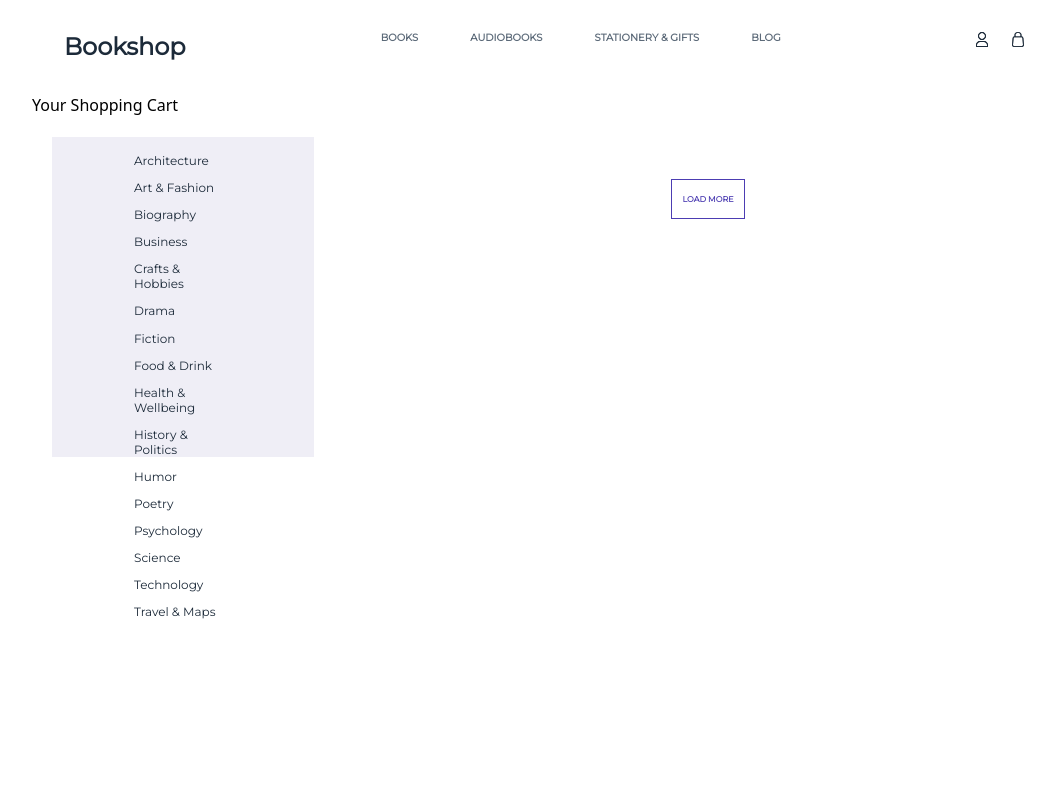
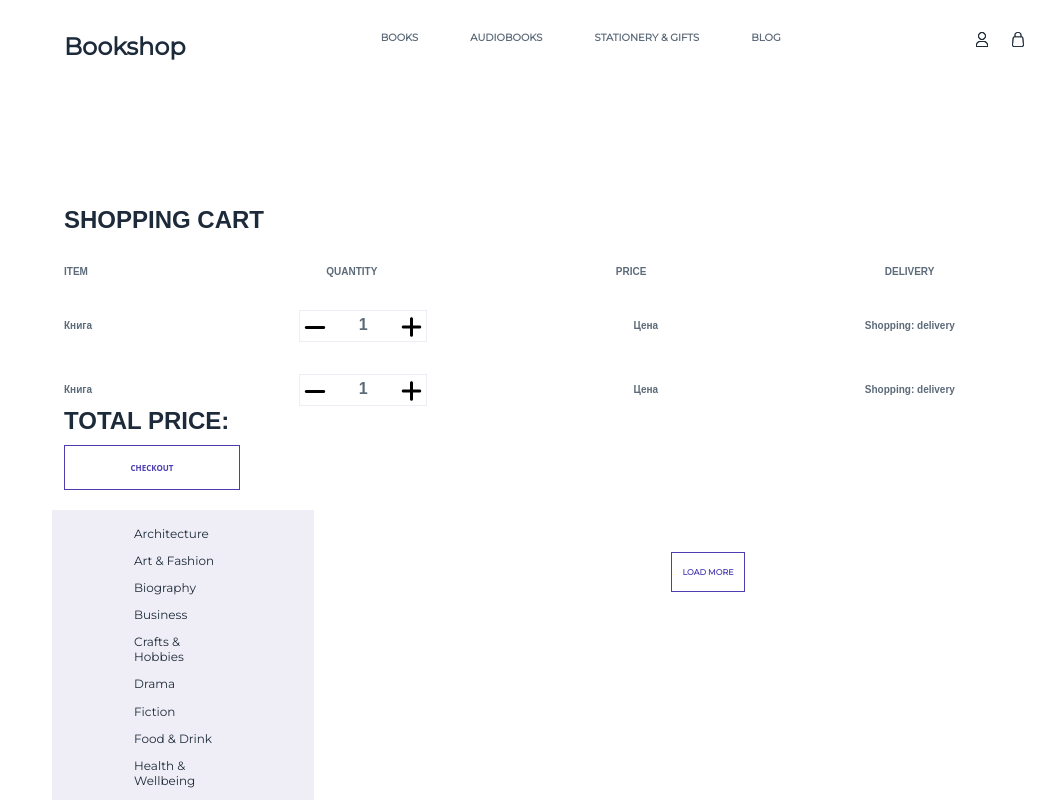
Before and after one commit to ilklmv/book-online-store, a Next.js app in the folder book-store/: page /cart in a window 1280 px wide. Shown: the top 800 px of the page, without its empty margins (96-1151 px from the left). Built offline with nearby package versions, Linux system fonts and the light colour scheme.

Commit message:
created cart page

```diff
--- /dev/null
+++ b/book-store/components/cart.module.css
@@ -0,0 +1,93 @@
+.page {
+  margin-top: 8rem;
+}
+
+.title {
+  font-family: "Montserrat;", sans-serif;
+  font-size: 24px;
+  font-weight: 700;
+  line-height: 29px;
+  letter-spacing: 0em;
+  text-align: left;
+  color: #1c2a39;
+  margin-left: 2rem;
+}
+
+.container_row {
+  display: flex;
+  flex-direction: row;
+  justify-content: space-between;
+  align-items: center;
+  width: 85%;
+  margin-left: 2rem;
+  margin-top: 2rem;
+  font-family: "Montserrat;", sans-serif;
+  font-size: 10px;
+  font-weight: 700;
+  line-height: 12px;
+  letter-spacing: 0em;
+  text-align: left;
+  color: #5c6a79;
+}
+
+.container_row1 {
+  display: flex;
+  flex-direction: row;
+  justify-content: space-between;
+  align-items: center;
+  width: 87%;
+  margin-left: 2rem;
+  margin-top: 2rem;
+  font-family: "Montserrat;", sans-serif;
+  font-size: 10px;
+  font-weight: 700;
+  line-height: 12px;
+  letter-spacing: 0em;
+  text-align: left;
+  color: #5c6a79;
+}
+
+.quantityContainer {
+  display: flex;
+  flex-direction: row;
+  justify-content: space-between;
+  align-self: center;
+  border: 1px solid #eeedf5;
+  width: 8rem;
+  height: 2rem;
+  padding: 0.25rem;
+}
+
+.quantity {
+  font-family: "Montserrat;", sans-serif;
+  font-size: 16px;
+  font-weight: 700;
+  line-height: 20px;
+  letter-spacing: 0em;
+  text-align: left;
+  color: #5c6a79;
+}
+
+.checkout_button {
+  flex: 1;
+  height: 2.813rem;
+  width: 11rem;
+  background-color: #ffffff;
+  color: #4c3db2;
+  border: 1px solid #4c3db2;
+  margin-top: 10px;
+  margin-left: 2rem;
+  padding: 15px 10px;
+  cursor: pointer;
+  font-size: 8px;
+  font-weight: 700;
+  line-height: 10px;
+  letter-spacing: 0em;
+  text-align: center;
+  text-transform: uppercase;
+}
+
+.checkout_button:hover {
+  background-color: #4c3db2;
+  color: #ffffff;
+}
--- a/book-store/components/profile.module.css
+++ b/book-store/components/profile.module.css
@@ -1,3 +1,7 @@
+.page {
+  margin-top: 8rem;
+}
+
 .container {
   display: flex;
   flex-direction: row;
@@ -13,12 +17,14 @@
   letter-spacing: 0em;
   text-align: left;
   color: #1c2a39;
+  margin-left: 2rem;
 }
 
 .container_profile {
   display: flex;
   flex-direction: row;
   align-items: center;
+  height: fit-content;
 }
 
 .container_profile_information {
@@ -47,6 +53,29 @@
   text-align: left;
   color: #000000;
   margin-bottom: 1rem;
+}
+
+.edit_button {
+  flex: 1;
+  height: 2.813rem;
+  width: 11rem;
+  background-color: #ffffff;
+  color: #4c3db2;
+  border: 1px solid #4c3db2;
+  margin-top: 10px;
+  padding: 15px 10px;
+  cursor: pointer;
+  font-size: 8px;
+  font-weight: 700;
+  line-height: 10px;
+  letter-spacing: 0em;
+  text-align: center;
+  text-transform: uppercase;
+}
+
+.edit_button:hover {
+  background-color: #4c3db2;
+  color: #ffffff;
 }
 
 .container_about {
--- a/book-store/pages/cart.tsx
+++ b/book-store/pages/cart.tsx
@@ -1,10 +1,60 @@
-import React from "react";
+import React, { useState } from "react";
+import styles from "@/components/cart.module.css";
 
 const CartPage: React.FC = () => {
+  const [quantity, setQuantity] = useState<number>(1);
+
+  const increaseQuantity = () => {
+    setQuantity((prevQuantity) => prevQuantity + 1);
+  };
+
+  const decreaseQuantity = () => {
+    if (quantity > 1) {
+      setQuantity((prevQuantity) => prevQuantity - 1);
+    }
+  };
+
   return (
-    <div>
-      <h2>Your Shopping Cart</h2>
-      {/* Здесь может быть контент страницы корзины */}
+    <div className={styles.page}>
+      <h1 className={styles.title}>SHOPPING CART</h1>
+      <div className={styles.container}>
+        <div className={styles.container_row}>
+          <p>ITEM</p>
+          <p>QUANTITY</p>
+          <p>PRICE</p>
+          <p>DELIVERY</p>
+        </div>
+        <div className={styles.container_row1}>
+          <p>Книга</p>
+          <div className={styles.quantityContainer}>
+            <button onClick={decreaseQuantity}>
+              <img src="/minus.svg" alt="minus" />
+            </button>
+            <p className={styles.quantity}>{quantity}</p>
+            <button onClick={increaseQuantity}>
+              <img src="/plus.svg" alt="plus" />
+            </button>
+          </div>
+          <p>Цена</p>
+          <p>Shopping: delivery</p>
+        </div>
+        <div className={styles.container_row1}>
+          <p>Книга</p>
+          <div className={styles.quantityContainer}>
+            <button onClick={decreaseQuantity}>
+              <img src="/minus.svg" alt="minus" />
+            </button>
+            <p className={styles.quantity}>{quantity}</p>
+            <button onClick={increaseQuantity}>
+              <img src="/plus.svg" alt="plus" />
+            </button>
+          </div>
+          <p>Цена</p>
+          <p>Shopping: delivery</p>
+        </div>
+      </div>
+      <h1 className={styles.title}>TOTAL PRICE:</h1>
+      <button className={styles.checkout_button}>{"CHECKOUT"}</button>
     </div>
   );
 };
--- a/book-store/pages/profile.tsx
+++ b/book-store/pages/profile.tsx
@@ -3,8 +3,9 @@ import styles from "@/components/profile.module.css";
 
 const ProfilePage: React.FC = () => {
   return (
+    <div className={styles.page}>
+      <h1 className={styles.title}>PROFILE</h1>
       <div className={styles.container}>
-      <h1 className={styles.title}>PROFILE</h1>
         <div className={styles.container_profile}>
           <img src="./image 1.jpg" alt="Profile Icon" />
           <div className={styles.container_profile_information}>
@@ -12,7 +13,7 @@ const ProfilePage: React.FC = () => {
             <p className={styles.profile_name}>John Smith</p>
             <h2 className={styles.profile_header}>YOUR EMAIL</h2>
             <p className={styles.profile_name}>example@mail.com</p>
-          <button>{"Edit Profile"}</button>
+            <button className={styles.edit_button}>{"Edit Profile"}</button>
           </div>
         </div>
         <div className={styles.container_about}>
@@ -20,9 +21,10 @@ const ProfilePage: React.FC = () => {
           <p className={styles.about_text}>
             Lorem ipsum dolor sit amet, consectetur adipiscing elit. Sed in ante
             consequat, ornare nisi et, ultrices libero. Nunc nibh dolor, maximus
-          quis auctor nec, tempor quis ipsum. Proin mollis pellentesque nulla ac
-          varius.
+            quis auctor nec, tempor quis ipsum. Proin mollis pellentesque nulla
+            ac varius.
           </p>
+        </div>
       </div>
     </div>
   );
```
Also changed, not shown: book-store/public/minus.svg (added), book-store/public/plus.svg (added). Lines whose indentation alone changed are shown as unchanged.
